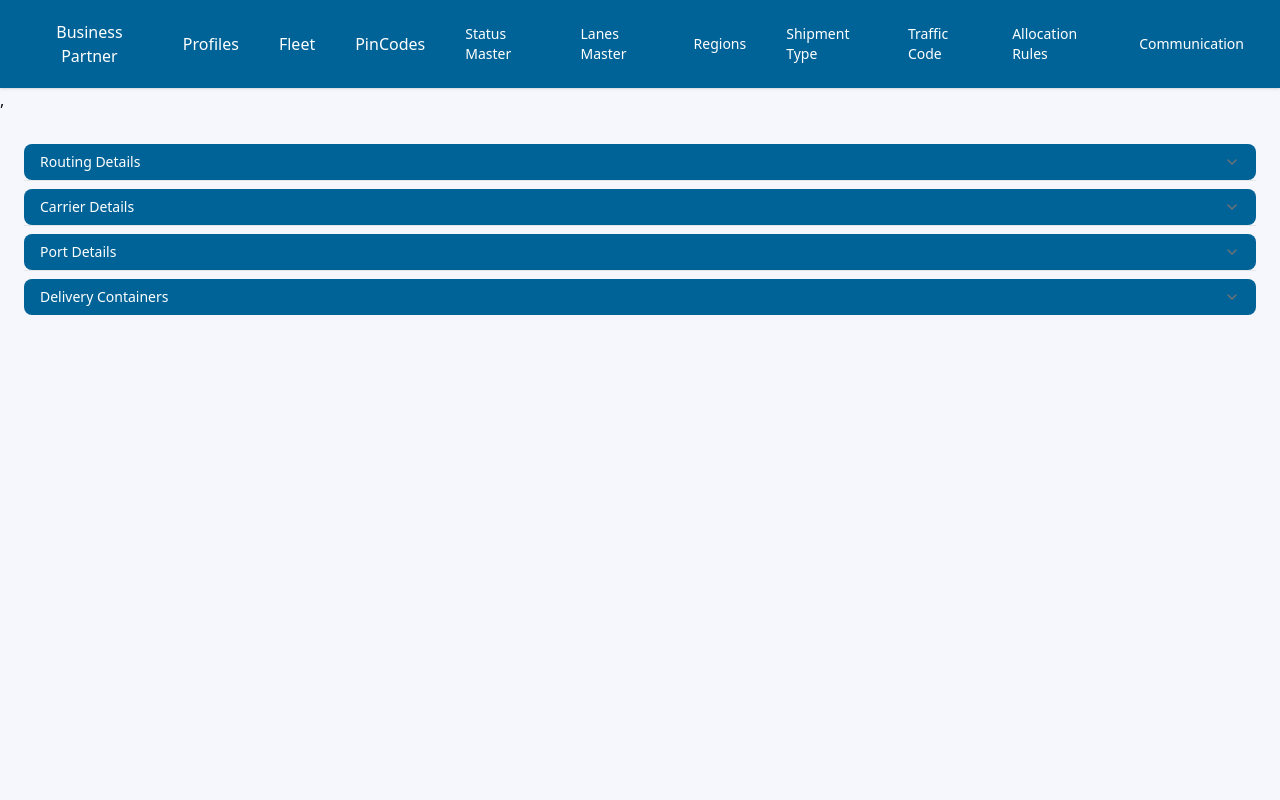
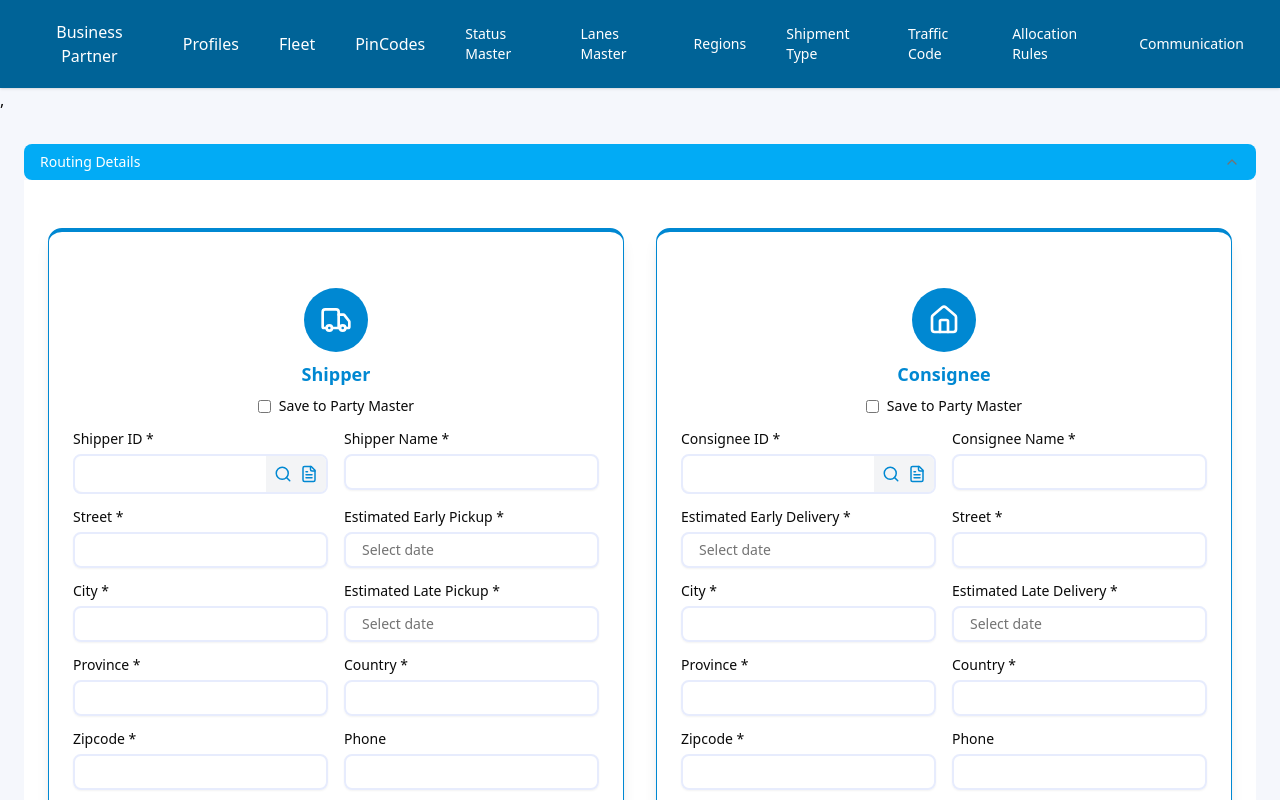
Before and after one commit to rohit24-creator/devdemo_sharedrepo, a Next.js app: page /orders/port/delivery in a window 1280 px wide. Shown: the top 800 px of the page. Built offline with nearby package versions, Linux system fonts and the light colour scheme.

Commit message:
added accordian disable logic to work conditionally using a prop for small forms

```diff
--- a/app/orders/port/delivery/page.js
+++ b/app/orders/port/delivery/page.js
@@ -256,18 +256,21 @@ export default function DeliveryPage() {
       type: "form",
       form: carrierDetailsForm,
       fields: carrierDetailsFields,
+      disableAccordionToggle: true,
     },
     {
       title: "Port Details",
       type: "form",
       form: portDetailsForm,
       fields: portDetailsFields,
+      disableAccordionToggle: true,
     },
     {
       title: "Delivery Containers",
       type: "form",
       form: deliveryContainersForm,
       fields: deliveryContainersFields,
+      disableAccordionToggle: true,
     },
   ];
 
--- a/components/ui/reusableComponent/orderFomrs.js
+++ b/components/ui/reusableComponent/orderFomrs.js
@@ -404,14 +404,28 @@ export function OrdersForm({ sections = [], useAccordion = true }) {
     );
 
   if (useAccordion) {
+    // Get all section values for default open state
+    const allSectionValues = sections.map(section =>
+      section.title.toLowerCase().replace(/\s+/g, "-")
+    );
+
     return (
       <>
-        <Accordion type="multiple">
+        <Accordion type="multiple" defaultValue={allSectionValues}>
           {sections.map((section, index) => {
             const accordionValue = section.title.toLowerCase().replace(/\s+/g, "-");
+            const isDisabled = section.disableAccordionToggle;
+
             return (
               <AccordionItem key={index} value={accordionValue}>
-                <AccordionTrigger className="bg-[#006397] text-white px-4 py-2 rounded-md data-[state=open]:bg-[#02abf5] mt-2">
+                <AccordionTrigger
+                  className={`text-white px-4 py-2 rounded-md mt-2 ${
+                    isDisabled
+                      ? "bg-[#02abf5] cursor-default [&>svg]:hidden"
+                      : "bg-[#006397] data-[state=open]:bg-[#02abf5]"
+                  }`}
+                  onClick={isDisabled ? (e) => e.preventDefault() : undefined}
+                >
                   {section.title}
                 </AccordionTrigger>
                 <AccordionContent className="bg-[#ffffff] p-6 rounded-b-md">
```
Also changed, not shown: app/orders/view/[id]/page.js (indentation only).
